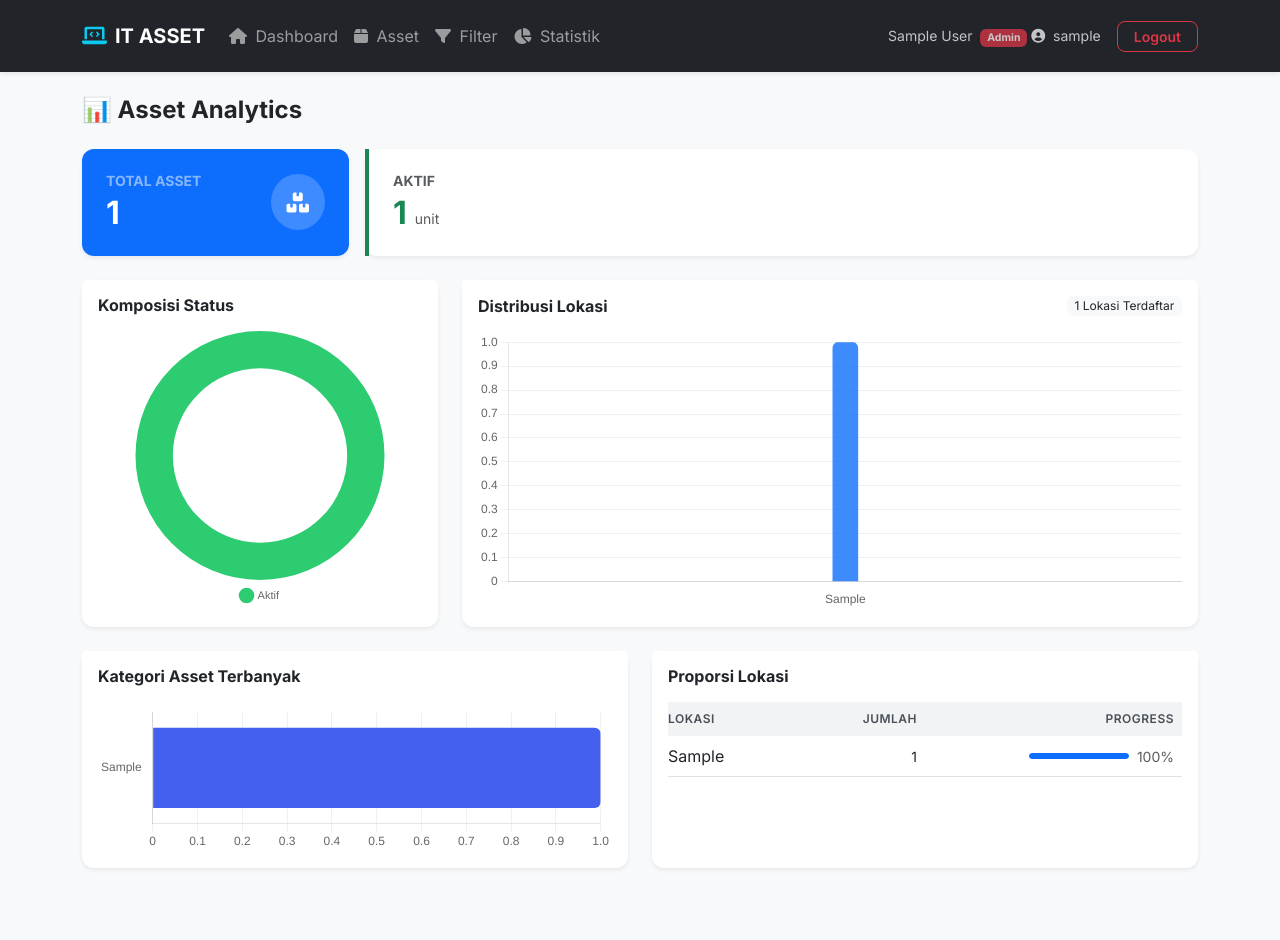
After one commit to baguesputra/IT-Asset-Management, a Flask app: page /assets/dashboard in a window 1280 px wide. The commit adds this page. Run offline with Flask 3, Linux system fonts and the light colour scheme; the visitor is signed in with stand-in values (Sample User, id 1); tables that the repository leaves empty hold one stand-in row (values such as "Sample post").

Commit message:
Feat: Add dashboard statistic

```diff
--- a/app/routes/asset_routes.py
+++ b/app/routes/asset_routes.py
@@ -2,7 +2,7 @@
 # Tanggung jawab: handle request dari browser,
 # panggil service, return halaman HTML.
 
-from flask import Blueprint, render_template, request, redirect, url_for, flash
+from flask import Blueprint, render_template, request, redirect, url_for, flash, jsonify
 from app.utils.auth import login_required, admin_required
 from app.services.asset_service import (
     get_semua_asset, get_asset_by_id,
@@ -188,3 +188,58 @@ def statistik():
         logs       = logs,
         per_lokasi = per_lokasi,
     )
+
+
+@asset_bp.route("/api/statistik")
+@login_required
+def api_statistik():
+    """
+    Return data statistik dalam format JSON.
+    Dikonsumsi Chart.js di browser — bukan untuk manusia.
+    """
+    assets = get_semua_asset()
+
+    # hitung per status
+    from collections import Counter
+    per_status = Counter(a["status"] for a in assets)
+    per_lokasi = Counter(a["location"] for a in assets)
+    per_jenis  = Counter(a["type"] for a in assets)
+
+    return jsonify({
+        "per_status": {
+            "labels": list(per_status.keys()),
+            "data":   list(per_status.values()),
+        },
+        "per_lokasi": {
+            "labels": list(per_lokasi.keys()),
+            "data":   list(per_lokasi.values()),
+        },
+        "per_jenis": {
+            "labels": list(per_jenis.keys()),
+            "data":   list(per_jenis.values()),
+        },
+        "total": len(assets),
+    })
+
+
+@asset_bp.route("/dashboard")
+@login_required
+def dashboard():
+    """Halaman dashboard dengan chart visual."""
+    stats  = get_statistik()
+    assets = get_semua_asset()
+
+    # data untuk tabel ringkasan
+    from collections import Counter
+    per_lokasi = sorted(
+        Counter(a["location"] for a in assets).items(),
+        key=lambda x: x[1],
+        reverse=True
+    )
+
+    return render_template(
+        "assets/dashboard.html",
+        stats      = stats,
+        per_lokasi = per_lokasi,
+        total      = len(assets),
+    )
--- a/app/routes/auth_routes.py
+++ b/app/routes/auth_routes.py
@@ -35,7 +35,7 @@ def login():
             session["nama"]      = user["nama"]
 
             flash(f"Selamat datang, {username}!", "success")
-            return redirect(url_for("assets.index"))
+            return redirect(url_for("assets.dashboard"))
 
         # username atau password salah
         flash("Username atau password salah.", "danger")
--- /dev/null
+++ b/app/templates/assets/dashboard.html
@@ -0,0 +1,229 @@
+{% extends "base.html" %}
+
+{% block content %}
+
+<!-- Header & Quick Actions -->
+<div class="d-flex justify-content-between align-items-center mb-4">
+    <h4 class="fw-bold mb-0">📊 Asset Analytics</h4>
+    <div class="text-muted small">{{ now.strftime('%d %B %Y') if now else '' }}</div>
+</div>
+
+<!-- Summary Cards -->
+<div class="row g-3 mb-4">
+    <!-- Total Asset Card -->
+    <div class="col-md-3">
+        <div class="card border-0 shadow-sm bg-primary text-white h-100">
+            <div class="card-body p-4">
+                <div class="d-flex justify-content-between align-items-center">
+                    <div>
+                        <h6 class="text-white-50 small mb-1 fw-bold text-uppercase">Total Asset</h6>
+                        <h2 class="fw-bold mb-0">{{ total }}</h2>
+                    </div>
+                    <div class="bg-white-50 rounded-circle p-3">
+                        <i class="fas fa-boxes fa-lg"></i>
+                    </div>
+                </div>
+            </div>
+        </div>
+    </div>
+
+    <!-- Dynamic Status Cards -->
+    {% if stats and stats.per_status %}
+    {% for status, jumlah in stats.per_status.items() %}
+    <div class="col-md">
+        <div class="card border-0 shadow-sm h-100">
+            <div class="card-body p-4 border-start border-4
+                {% if status == 'Aktif' %}border-success{% elif status == 'Rusak' %}border-danger{% elif status == 'Perbaikan' %}border-warning{% else %}border-secondary{% endif %}">
+                <h6 class="text-muted small mb-1 fw-bold text-uppercase">{{ status }}</h6>
+                <div class="d-flex align-items-baseline">
+                    <h2 class="fw-bold mb-0
+                        {% if status == 'Aktif' %}text-success{% elif status == 'Rusak' %}text-danger{% elif status == 'Perbaikan' %}text-warning{% else %}text-dark{% endif %}">
+                        {{ jumlah }}
+                    </h2>
+                    <span class="ms-2 text-muted small">unit</span>
+                </div>
+            </div>
+        </div>
+    </div>
+    {% endfor %}
+    {% endif %}
+</div>
+
+<div class="row g-4 mb-4">
+    <!-- Chart 1: Donut per status -->
+    <div class="col-lg-4">
+        <div class="card border-0 shadow-sm h-100">
+            <div class="card-header bg-white py-3 border-0">
+                <h6 class="fw-bold mb-0 text-dark">Komposisi Status</h6>
+            </div>
+            <div class="card-body pt-0 d-flex flex-column justify-content-center">
+                <canvas id="chartStatus" style="max-height: 280px"></canvas>
+            </div>
+        </div>
+    </div>
+
+    <!-- Chart 2: Bar per lokasi -->
+    <div class="col-lg-8">
+        <div class="card border-0 shadow-sm h-100">
+            <div class="card-header bg-white py-3 border-0 d-flex justify-content-between align-items-center">
+                <h6 class="fw-bold mb-0 text-dark">Distribusi Lokasi</h6>
+                <span class="badge bg-light text-dark fw-normal">{{ per_lokasi|length }} Lokasi Terdaftar</span>
+            </div>
+            <div class="card-body pt-0">
+                <canvas id="chartLokasi" style="max-height: 280px"></canvas>
+            </div>
+        </div>
+    </div>
+</div>
+
+<div class="row g-4 mb-4">
+    <!-- Chart 3: Bar per jenis (Horizontal) -->
+    <div class="col-md-6">
+        <div class="card border-0 shadow-sm">
+            <div class="card-header bg-white py-3 border-0">
+                <h6 class="fw-bold mb-0 text-dark">Kategori Asset Terbanyak</h6>
+            </div>
+            <div class="card-body pt-0">
+                <canvas id="chartJenis" style="max-height: 300px"></canvas>
+            </div>
+        </div>
+    </div>
+
+    <!-- Tabel per lokasi -->
+    <div class="col-md-6">
+        <div class="card border-0 shadow-sm h-100">
+            <div class="card-header bg-white py-3 border-0">
+                <h6 class="fw-bold mb-0 text-dark">Proporsi Lokasi</h6>
+            </div>
+            <div class="table-responsive p-3 pt-0">
+                <table class="table table-hover align-middle mb-0">
+                    <thead class="small text-muted text-uppercase">
+                        <tr>
+                            <th class="border-0 ps-0">Lokasi</th>
+                            <th class="border-0 text-end">Jumlah</th>
+                            <th class="border-0 text-end" style="width: 50%;">Progress</th>
+                        </tr>
+                    </thead>
+                    <tbody>
+                        {% for lokasi, jumlah in per_lokasi %}
+                        <tr>
+                            <td class="ps-0 fw-medium text-dark">{{ lokasi }}</td>
+                            <td class="text-end small">{{ jumlah }}</td>
+                            <td class="text-end">
+                                {% if total > 0 %}
+                                {% set persen = (jumlah / total * 100) | int %}
+                                <div class="d-flex align-items-center justify-content-end gap-2">
+                                    <div class="progress flex-grow-1" style="height:6px; max-width: 100px;">
+                                        <div class="progress-bar bg-primary rounded-pill"
+                                             style="width: {{ persen }}%">
+                                        </div>
+                                    </div>
+                                    <span class="small text-muted" style="min-width: 35px;">{{ persen }}%</span>
+                                </div>
+                                {% endif %}
+                            </td>
+                        </tr>
+                        {% endfor %}
+                    </tbody>
+                </table>
+            </div>
+        </div>
+    </div>
+</div>
+
+<!-- Chart.js & FontAwesome -->
+<script src="https://cdn.jsdelivr.net/npm/chart.js@4.4.0/dist/chart.umd.min.js"></script>
+<link rel="stylesheet" href="https://cdnjs.cloudflare.com/ajax/libs/font-awesome/6.0.0/css/all.min.css">
+
+<script>
+const warnaStatus = {
+    "Aktif":      "#2ecc71",
+    "Rusak":      "#e74c3c",
+    "Perbaikan":  "#f1c40f",
+    "Tidak Aktif": "#95a5a6",
+    "Dipinjam":    "#3498db",
+};
+
+fetch("/assets/api/statistik")
+    .then(response => response.json())
+    .then(data => {
+        // Shared Options
+        const commonOptions = {
+            responsive: true,
+            maintainAspectRatio: false,
+            plugins: {
+                legend: { position: 'bottom', labels: { usePointStyle: true, boxSize: 8, font: { size: 11 } } }
+            }
+        };
+
+        // 1. Donut Chart
+        new Chart(document.getElementById("chartStatus"), {
+            type: "doughnut",
+            data: {
+                labels: data.per_status.labels,
+                datasets: [{
+                    data: data.per_status.data,
+                    backgroundColor: data.per_status.labels.map(l => warnaStatus[l] || "#bdc3c7"),
+                    hoverOffset: 10,
+                    borderWidth: 0
+                }]
+            },
+            options: { ...commonOptions, cutout: '70%' }
+        });
+
+        // 2. Bar Lokasi
+        new Chart(document.getElementById("chartLokasi"), {
+            type: "bar",
+            data: {
+                labels: data.per_lokasi.labels,
+                datasets: [{
+                    label: "Unit",
+                    data: data.per_lokasi.data,
+                    backgroundColor: "rgba(13, 110, 253, 0.8)",
+                    borderRadius: 6,
+                    barThickness: 25
+                }]
+            },
+            options: {
+                ...commonOptions,
+                plugins: { legend: { display: false } },
+                scales: {
+                    y: { beginAtZero: true, grid: { drawBorder: false, color: '#f0f0f0' } },
+                    x: { grid: { display: false } }
+                }
+            }
+        });
+
+        // 3. Horizontal Bar Jenis
+        new Chart(document.getElementById("chartJenis"), {
+            type: "radio" === "horizontal" ? "bar" : "bar", // Dummy logic
+            data: {
+                labels: data.per_jenis.labels,
+                datasets: [{
+                    data: data.per_jenis.data,
+                    backgroundColor: ["#4361ee", "#3a0ca3", "#7209b7", "#f72585", "#4cc9f0"],
+                    borderRadius: 6
+                }]
+            },
+            options: {
+                indexAxis: 'y', // Menjadikan horizontal bar
+                ...commonOptions,
+                plugins: { legend: { display: false } },
+                scales: {
+                    x: { grid: { color: '#f0f0f0' } },
+                    y: { grid: { display: false } }
+                }
+            }
+        });
+    });
+</script>
+
+<style>
+    /* Custom Styling */
+    .card { transition: transform 0.2s ease; }
+    .progress-bar { transition: width 1s ease-in-out; }
+    .table thead th { font-weight: 600; letter-spacing: 0.5px; }
+    .bg-white-50 { background-color: rgba(255, 255, 255, 0.2); }
+</style>
+
+{% endblock %}
--- a/app/templates/base.html
+++ b/app/templates/base.html
@@ -35,6 +35,7 @@
 
             <div class="collapse navbar-collapse" id="navbarNav">
                 <ul class="navbar-nav me-auto">
+                    <li class="nav-item"><a class="nav-link" href="/assets/dashboard"><i class="fas fa-home me-1"></i> Dashboard</a></li>
                     <li class="nav-item"><a class="nav-link" href="/assets"><i class="fas fa-box me-1"></i> Asset</a></li>
                     <li class="nav-item"><a class="nav-link" href="/assets/filter"><i class="fas fa-filter me-1"></i> Filter</a></li>
                     <li class="nav-item"><a class="nav-link" href="/assets/statistik"><i class="fas fa-chart-pie me-1"></i> Statistik</a></li>
```
